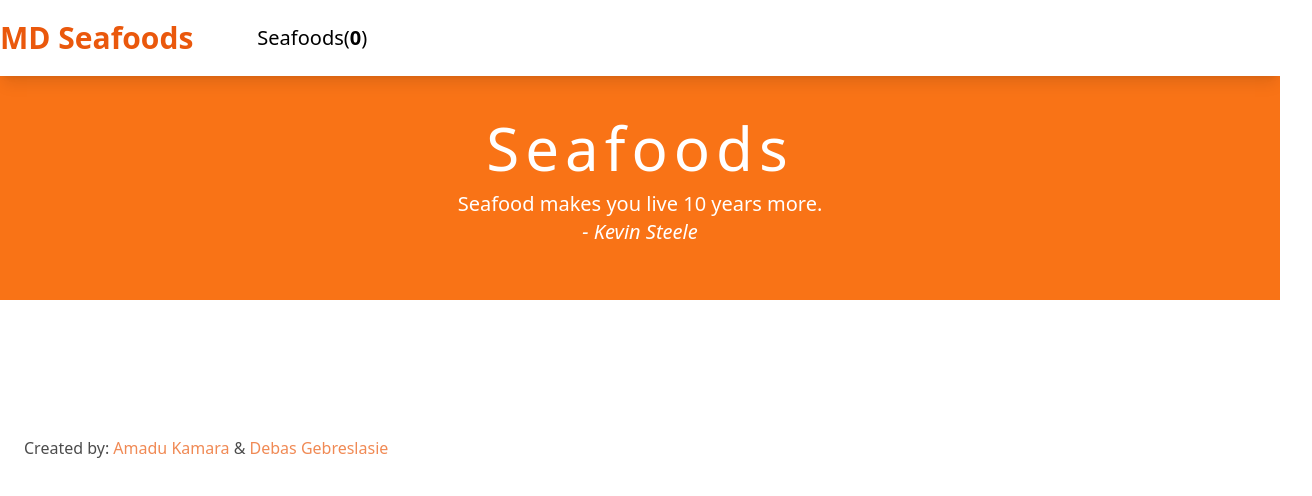
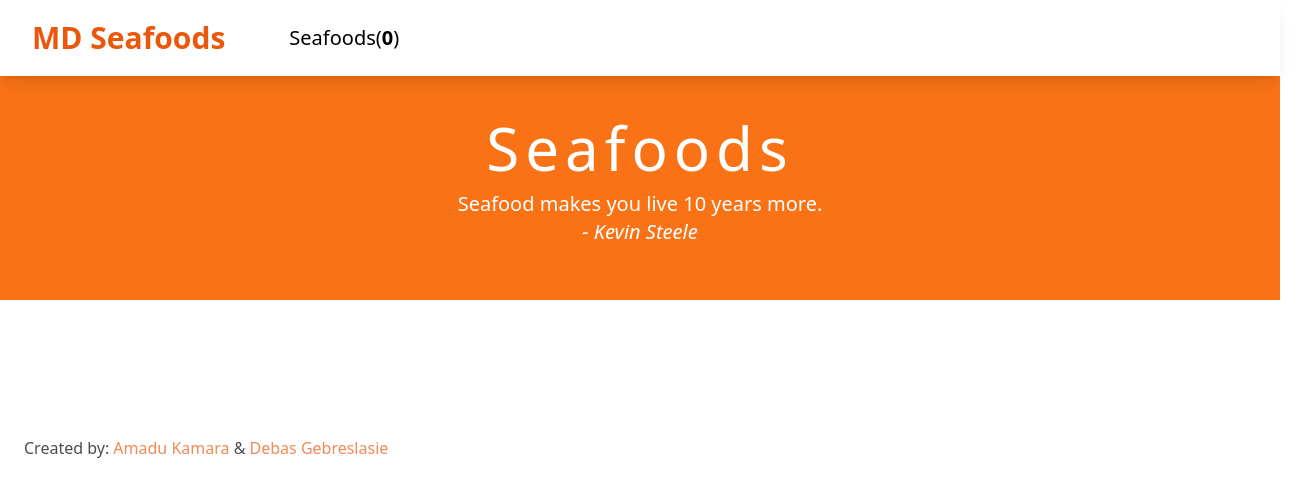
Before and after one commit to AmaduKamara/seafoods-app, a website built with webpack: page src/index.html in a window 1280 px wide. Shown: the whole page, 1312 px wide, since content can reach past the window. Built offline with nearby package versions, Linux system fonts and the light colour scheme; no server answers.

Commit message:
Fix responsiveness issues

```diff
--- a/src/index.html
+++ b/src/index.html
@@ -21,7 +21,7 @@
   </head>
   <body>
     <header class="py-5 shadow-lg sticky top-0 bg-white z-50">
-      <div class="mx-4 md:container md:mx-auto flex items-center">
+      <div class="mx-4  md:container md:mx-8 flex items-center">
         <a
           href="./index.html"
           class="text-xl md:text-3xl font-bold text-orange-600 mr-16"
```
